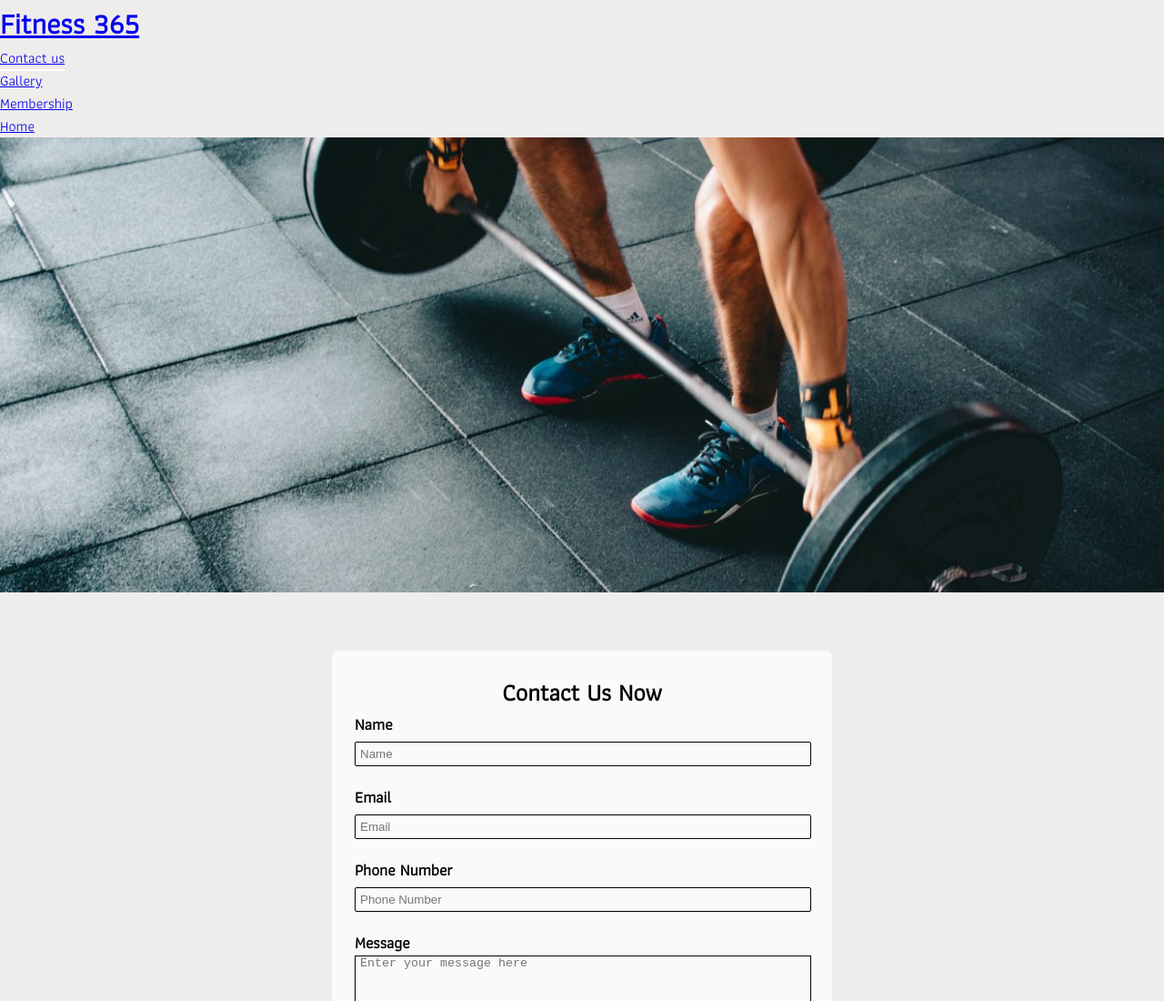
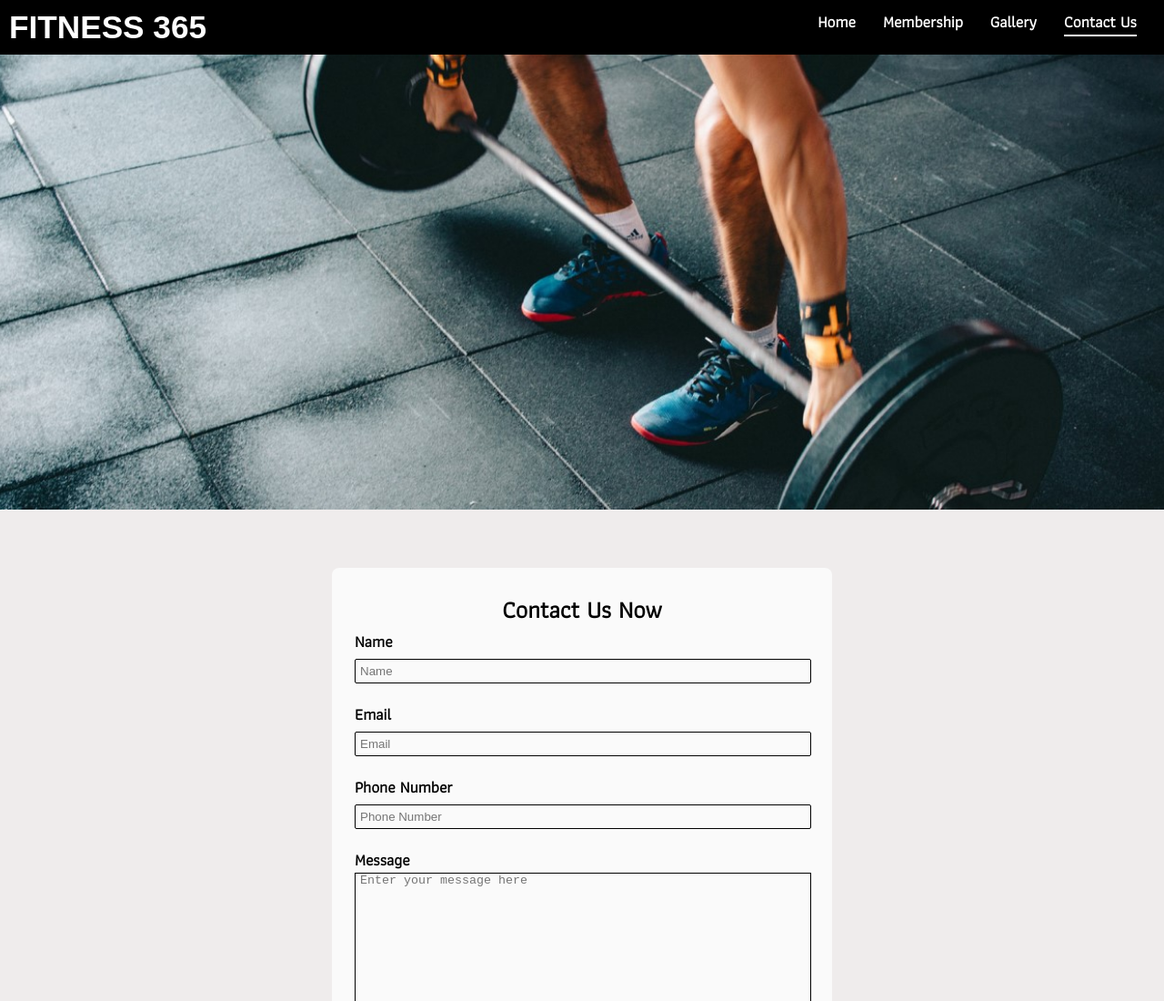
Before and after one commit to kpsdev1/Fitness-365, a plain HTML site: page contact.html in a window 1280 px wide. Shown: the top 1100 px of the page at 91% size. Drawn offline with Linux system fonts and the light colour scheme; a web font is replaced by a local one.

Commit message:
Adding new nav to gallery and contact page

```diff
--- a/contact.html
+++ b/contact.html
@@ -6,32 +6,23 @@
     <meta http-equiv="X-UA-Compatible" content="IE=edge">
     <meta name="viewport" content="width=device-width, initial-scale=1.0">
     <link rel="stylesheet" href="assets/css/style.css">
+    <script src="assets/js/script.js" defer></script>
     <title>Fitness 365</title>
 </head>
 
 <body>
     <!-- Header section with logo and Navigation -->
     <header>
-        <a href="index.html">
-            <h1 id="logo">Fitness 365</h1>
-        </a>
-        <nav id="navbar">
+        <nav class="navbar">
             <ul>
-                <li>
-                    <a href="contact.html" class="active">Contact us</a>
-                </li>
-                <li>
-                    <a href="gallery.html">Gallery</a>
-                </li>
-                <li>
-                    <a href="index.html#bottom">Membership</a>
-                </li>
-                <li>
-                    <a href="index.html">Home</a>
-                </li>
-
+                <li class="navbar-logo"><a href="index.html">Fitness 365</a></li>
+                <li class="navbar-toggle"><i class="fas fa-bars"></i></li>
+                <li class="navbar-links"><a href="index.html">Home</a></li>
+                <li class="navbar-links"><a href="index.html#bottom">Membership</a></li>
+                <li class="navbar-links"><a href="gallery.html">Gallery</a></li>
+                <li class="navbar-links active"><a href="contact.html">Contact Us</a></li>
             </ul>
-        </nav>
+          </nav>
     </header>
     <!-- This is the div for where we add our hero image -->
     <div id="hero"></div>
```
Also changed, not shown: assets/css/style.css (+5 -44 lines), gallery.html (+9 -18 lines).
